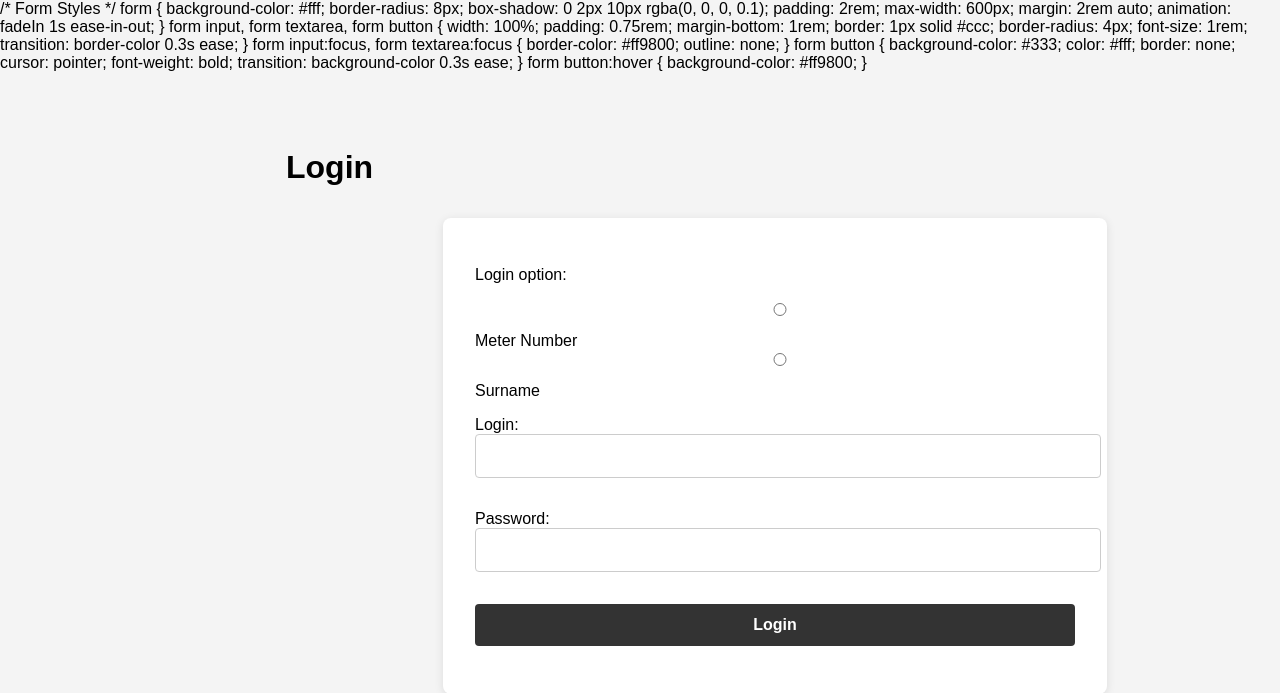
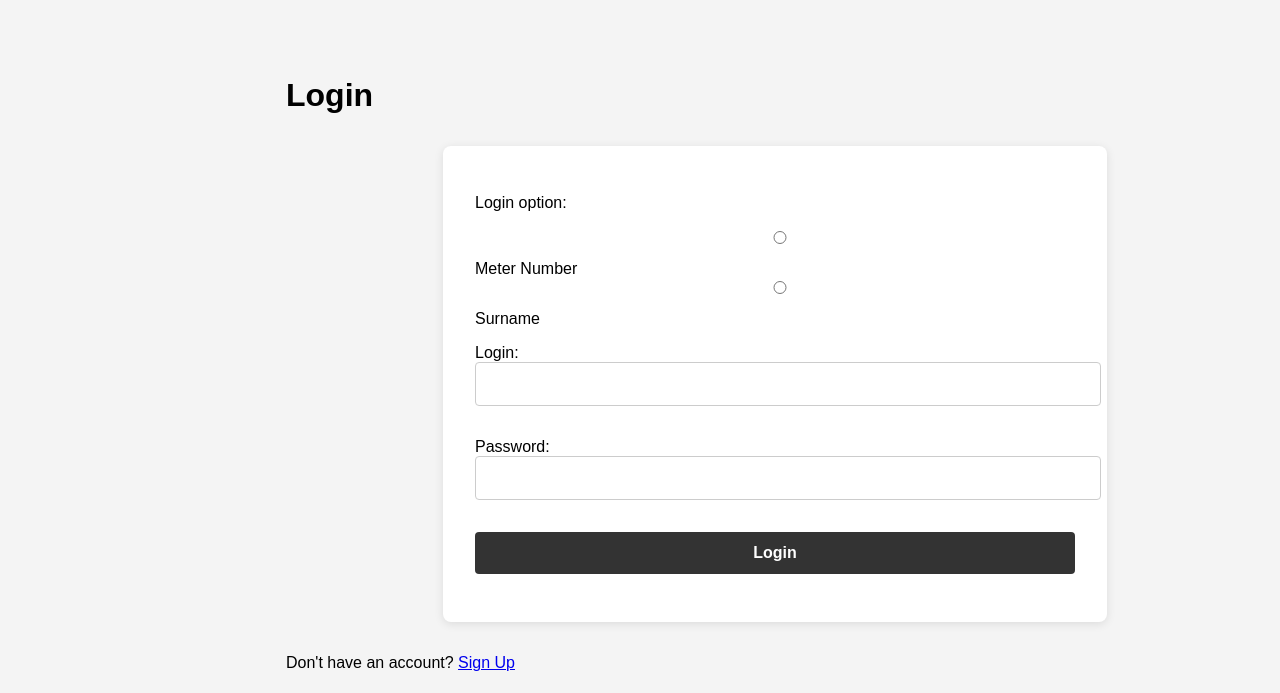
Before and after one commit to Molhany/EZesa, a Django app: page /users/login/ in a window 1280 px wide. Shown: the top 693 px of the page. Run offline with Django 5.2, Linux system fonts and the light colour scheme.

Commit message:
Update login.html

```diff
--- a/templates/login.html
+++ b/templates/login.html
@@ -7,50 +7,7 @@
     <title>Login</title>
     {% load static %}
     <link rel="stylesheet" href="{% static 'css/styles.css' %}">
-    <styles>
 
-/* Form Styles */
-form {
-    background-color: #fff;
-    border-radius: 8px;
-    box-shadow: 0 2px 10px rgba(0, 0, 0, 0.1);
-    padding: 2rem;
-    max-width: 600px;
-    margin: 2rem auto;
-    animation: fadeIn 1s ease-in-out;
-}
-
-form input,
-form textarea,
-form button {
-    width: 100%;
-    padding: 0.75rem;
-    margin-bottom: 1rem;
-    border: 1px solid #ccc;
-    border-radius: 4px;
-    font-size: 1rem;
-    transition: border-color 0.3s ease;
-}
-
-form input:focus,
-form textarea:focus {
-    border-color: #ff9800;
-    outline: none;
-}
-
-form button {
-    background-color: #333;
-    color: #fff;
-    border: none;
-    cursor: pointer;
-    font-weight: bold;
-    transition: background-color 0.3s ease;
-}
-
-form button:hover {
-    background-color: #ff9800;
-}
-    </styles>
 </head>
 <body>
     <main class="main-content">
```
